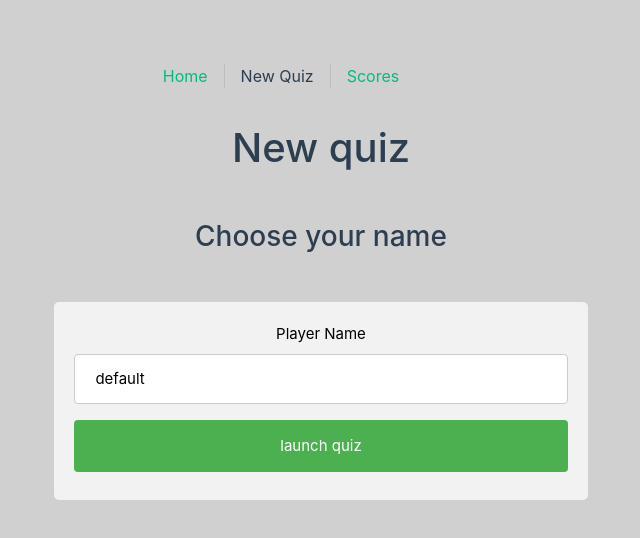
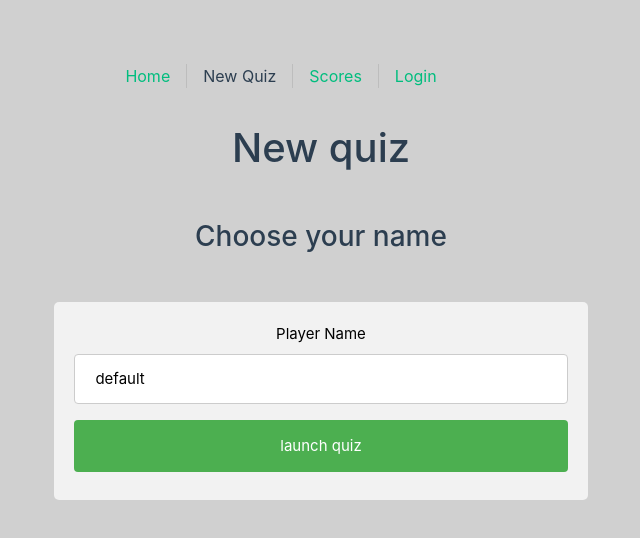
Before and after one commit to MickaelBan/quiz-fullstack, a Vue app in the folder quiz-ui/: page /newQuiz in a window 1280 px wide. Shown: the top 538 px of the page, without its empty margins (319-959 px from the left). Built offline with nearby package versions, Linux system fonts and the light colour scheme.

Commit message:
added router link for login page

```diff
--- a/quiz-ui/src/App.vue
+++ b/quiz-ui/src/App.vue
@@ -10,6 +10,8 @@ import { RouterLink, RouterView } from 'vue-router'
           <RouterLink to="/">Home</RouterLink>
           <RouterLink to="/newQuiz">New Quiz</RouterLink>
           <RouterLink to="/scores">Scores</RouterLink>
+          <RouterLink to="/login">Login</RouterLink>
+
         </nav>
       </div>
     </header>
```
